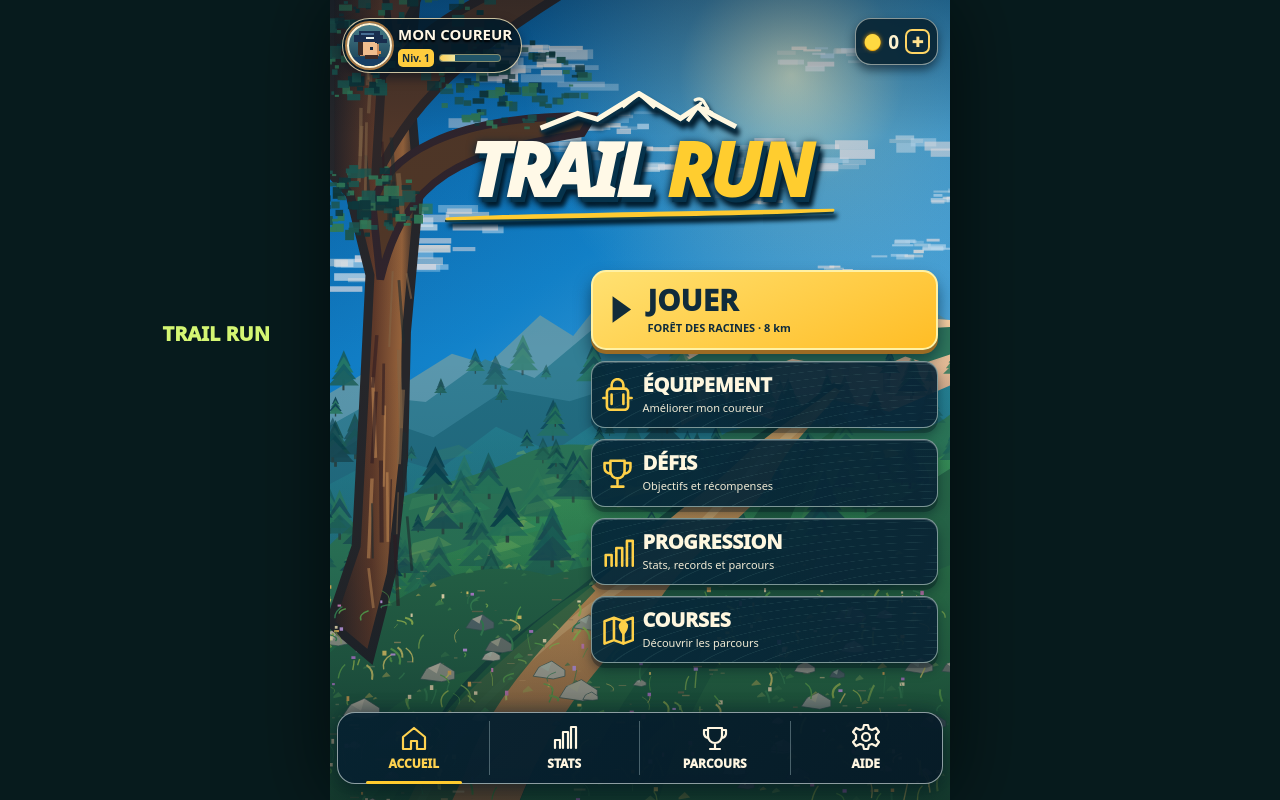
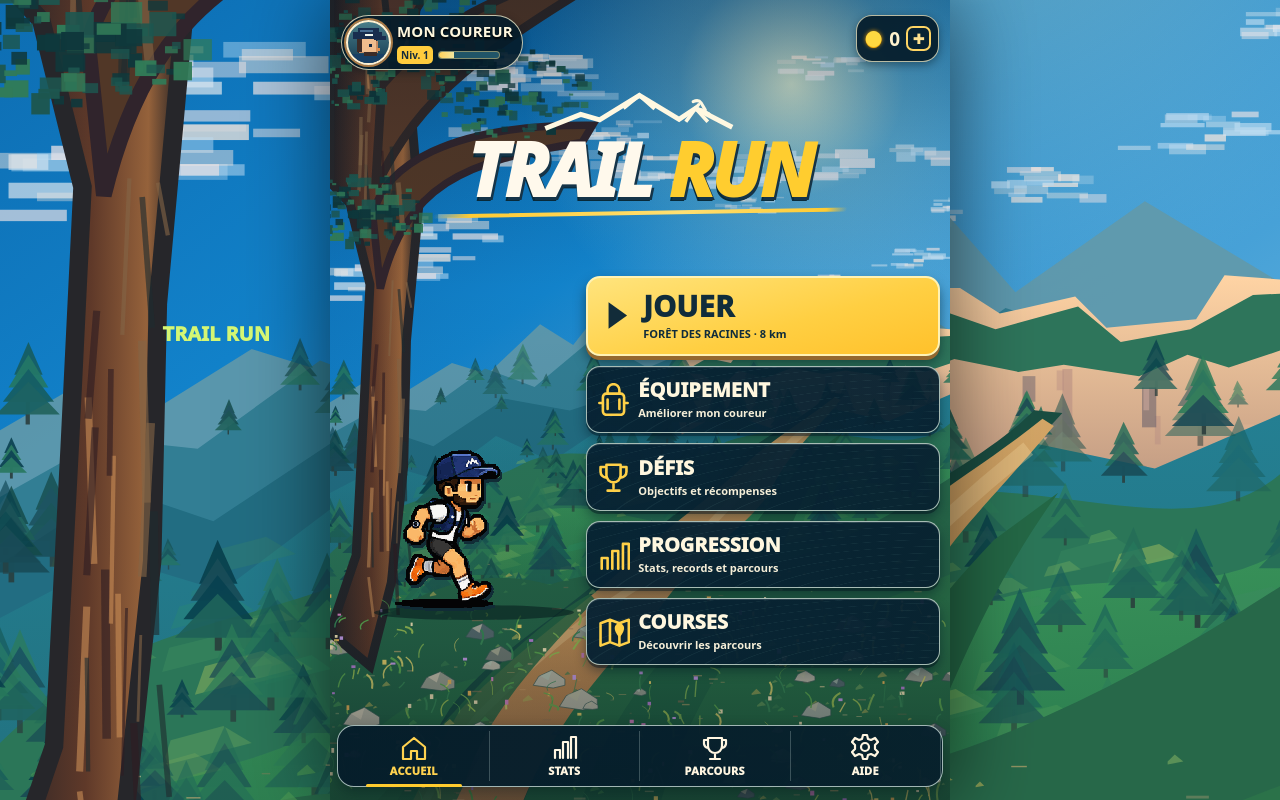
Before and after one commit to AlbBris/Jeu-trail, a plain HTML site: page index.html in a window 1280 px wide. Drawn offline with Linux system fonts and the light colour scheme.

Commit message:
V7.2: crisp forest home, animated sharp runner, refined logo/menu/top bar and compact navigation

```diff
--- a/index.html
+++ b/index.html
@@ -10,7 +10,7 @@
 <meta name="description" content="Trail Run : parcours de trail mythiques, pixel art et équipement.">
 <link rel="manifest" href="./manifest.webmanifest">
 <link rel="apple-touch-icon" href="./icons/icon-192.png">
-<title>Trail Run — V7.1</title>
+<title>Trail Run — V7.2</title>
 <style>
 :root{color-scheme:dark;--lime:#d5f777;--teal:#8ce5cb;--text:#f8f8ed;--muted:#b6cfc8;font-family:system-ui,-apple-system,BlinkMacSystemFont,"Segoe UI",sans-serif;-webkit-tap-highlight-color:transparent}
 *{box-sizing:border-box}html,body{margin:0;width:100%;height:100%;background:#071b1d;color:var(--text);overscroll-behavior:none}button{font:inherit;touch-action:manipulation;cursor:pointer}button:disabled{opacity:.42;cursor:default}#app{width:100%;max-width:620px;height:100dvh;min-height:540px;margin:auto;position:relative;isolation:isolate;overflow:hidden;background:#244b4d;box-shadow:0 0 80px #0009}canvas{display:block;width:100%;height:100%;touch-action:none}
@@ -100,7 +100,7 @@
 @media(max-height:735px){.home-brand{margin-top:8px}.home-brand strong{font-size:40px}.home-content{min-height:290px;margin-top:7px}.home-menu{gap:6px}.home-menu button{min-height:50px;padding:5px 7px}.home-menu button.home-primary{min-height:62px}.home-bottom{padding:3px 2px}.home-bottom button{min-height:41px}}
 @media(max-width:345px){.home-content{grid-template-columns:80px minmax(0,1fr)}.home-menu .menu-glyph{flex-basis:20px;font-size:20px}.home-runner-sprite{transform:translateX(-50%) scale(.85)}}
 
-/* TRAIL RUN V7.1 — accueil composition fidèle au concept validé : personnage
+/* TRAIL RUN V7.2 — accueil composition fidèle au concept validé : personnage
    dans le fond, vraie perspective forestière, menu à droite, logo montagne. */
 #app.menu-home #menuLandscape{
  background-image:url('./assets/trail-run-home-v71.svg'),url('./assets/trail-run-forest.svg');
@@ -156,12 +156,157 @@
 @media(max-width:350px){.v71-home .home-content{grid-template-columns:40% 60%;right:8px}.v71-home .home-menu strong{font-size:11px}.v71-home .home-menu small{font-size:8px}.v71-home .menu-glyph{flex-basis:22px}.v71-home .home-menu button{gap:6px}.v71-home .home-profile-info strong{font-size:10px}.v71-home .home-avatar{width:36px;height:36px}.v71-home .home-coin{font-size:12px}}
 
 
-/* V7.1 fine tuning after mobile mockup validation */
+/* V7.2 fine tuning after mobile mockup validation */
 .v71-home .home-avatar{padding:0;display:flex;align-items:center;justify-content:center}
 .v71-home .avatar-pixel{display:block;width:100%;height:100%;line-height:0}
 .v71-home .avatar-pixel svg{width:100%;height:100%;display:block;image-rendering:pixelated}
 .v71-home .home-menu button:not(.home-primary)::before{content:'';position:absolute;inset:0;pointer-events:none;border-radius:inherit;opacity:.08;background:repeating-radial-gradient(ellipse at 104% 135%,transparent 0,transparent 12px,#a7eadc 13px,#a7eadc 14px,transparent 15px,transparent 28px)}
 .v71-home .home-menu button:focus-visible,.v71-home .home-bottom button:focus-visible{outline:3px solid #fdd448;outline-offset:3px}
+
+/* V7.2 — Netteté native, décor forestier vectoriel détaillé et coureur distinct. */
+#app.menu-home #menuLandscape{
+ background-image:url('./assets/trail-run-home-v71.svg?v=72');
+ background-color:#176b84;
+ background-repeat:no-repeat;
+ background-size:cover;
+ background-position:33% 47%;
+ image-rendering:auto;
+ filter:none;
+ transform:none;
+}
+#app.menu-home #veil{
+ background:linear-gradient(180deg,rgba(3,18,29,.25) 0%,rgba(4,25,35,.08) 18%,transparent 36%,rgba(1,20,29,.06) 61%,rgba(5,21,28,.20) 80%,rgba(4,18,26,.49) 100%);
+ backdrop-filter:none;
+}
+#app.menu-home .v71-home .home-runner-stand{display:block;isolation:isolate}
+#app.menu-home .v71-home .home-runner-stand::before{
+ content:''!important;display:block!important;position:absolute;
+ left:17%;width:78%;height:15px;bottom:89px;
+ border-radius:100%;background:rgba(6,28,29,.57);
+ filter:none;transform:skewX(-12deg);z-index:0;
+}
+#app.menu-home .v71-home .home-runner-sprite{
+ display:block!important;position:absolute;z-index:1;
+ width:148px;height:208px;
+ left:46%;bottom:97px;
+ transform:translateX(-50%);
+ background-image:url('./sprites/coureur-animations.png?v=72');
+ background-size:888px 624px;
+ background-position:0 0;
+ background-repeat:no-repeat;
+ image-rendering:pixelated;
+ -webkit-image-rendering:pixelated;
+ filter:drop-shadow(2px 3px 0 #112c36);
+ animation:trailRunV72 .85s steps(6) infinite;
+ transform-origin:bottom center;
+}
+@keyframes trailRunV72{from{background-position:0 0}to{background-position:-888px 0}}
+#app.menu-home .v71-home .home-badge{display:none!important}
+#app.menu-home .v71-home .home-brand{filter:none;left:9%;right:9%;top:clamp(91px,11.6%,135px)}
+#app.menu-home .v71-home .home-mountain-mark{
+ width:59%;height:44px;filter:none;overflow:visible;
+}
+#app.menu-home .v71-home .home-brand strong{
+ font-size:clamp(44px,11.5vw,73px);
+ letter-spacing:-2.1px;
+ color:#fff9ec;
+ text-shadow:2px 3px 0 #153448,0 4px 0 #082a39;
+ filter:none;
+}
+#app.menu-home .v71-home .home-brand-line{
+ height:4px;width:81%;
+ border-radius:5px;
+ background:linear-gradient(90deg,transparent 0%,#ffcb32 9%,#ffe074 60%,#ffcb32 95%,transparent);
+ transform:skewX(-17deg) rotate(-1deg);
+ box-shadow:none;
+}
+#app.menu-home .v71-home .home-content{
+ top:clamp(220px,29%,327px);
+ bottom:max(91px,calc(env(safe-area-inset-bottom) + 80px));
+ grid-template-columns:42% minmax(0,58%);
+ right:10px;
+}
+#app.menu-home .v71-home .home-menu{
+ gap:clamp(8px,1.28vh,14px);
+}
+#app.menu-home .v71-home .home-menu button{
+ border:1px solid rgba(221,239,225,.75);
+ background:linear-gradient(120deg,rgba(7,34,51,.97),rgba(8,33,48,.95));
+ box-shadow:0 3px 0 rgba(2,17,29,.42),0 6px 12px #00152275,inset 0 1px rgba(255,255,255,.13);
+ border-radius:14px;
+ padding:8px 10px;
+}
+#app.menu-home .v71-home .home-menu button:not(.home-primary)::before{opacity:.055}
+#app.menu-home .v71-home .home-menu button.home-primary{
+ background:linear-gradient(165deg,#ffe47d 0%,#ffcf42 59%,#ffc12b 100%);
+ border:2px solid #fff2b4;
+ box-shadow:0 4px 0 #94682f,0 7px 12px rgba(0,25,32,.52);
+ color:#102c3b;
+}
+#app.menu-home .v71-home .home-menu strong{
+ font-weight:950;
+ letter-spacing:0;
+ font-size:clamp(12px,3.35vw,20px);
+}
+#app.menu-home .v71-home .home-menu small{
+ font-size:clamp(9px,2.45vw,11px);
+ font-weight:550;line-height:1.25;opacity:.96;
+}
+#app.menu-home .v71-home .home-primary strong{
+ font-size:clamp(21px,5.85vw,29px)!important;
+ letter-spacing:.25px;
+}
+#app.menu-home .v71-home .home-bottom{
+ background:linear-gradient(120deg,rgba(6,29,43,.97),rgba(7,32,44,.96));
+ min-height:61px;border-radius:17px;
+ border:1px solid rgba(218,238,232,.73);
+ padding:5px 1px;
+ box-shadow:0 5px 14px rgba(2,18,27,.38);
+ bottom:max(13px,env(safe-area-inset-bottom));
+}
+#app.menu-home .v71-home .home-bottom button{
+ min-height:50px;gap:3px;
+ border-right:1px solid rgba(213,232,228,.25);
+ letter-spacing:.25px;
+ font-size:clamp(9px,2.25vw,11px);
+}
+#app.menu-home .v71-home .home-bottom button.active::after{bottom:-6px}
+#app.menu-home .v71-home .home-topbar{top:max(15px,env(safe-area-inset-top));left:11px;right:11px}
+#app.menu-home .v71-home .home-profile{
+ background:rgba(5,28,42,.91);
+ box-shadow:0 3px 9px rgba(0,20,30,.41);
+ border:1px solid rgba(234,232,201,.82);
+}
+#app.menu-home .v71-home .home-coin{
+ background:rgba(5,28,42,.92);
+ box-shadow:0 3px 9px rgba(0,20,30,.4);
+ border:1px solid rgba(235,230,194,.78);
+}
+#app.menu-home .v71-home .home-profile-info strong{letter-spacing:.15px;color:#fff8de}
+@media(max-height:740px){
+ #app.menu-home .v71-home .home-content{top:26%;bottom:max(75px,calc(env(safe-area-inset-bottom) + 72px))}
+ #app.menu-home .v71-home .home-runner-sprite{bottom:76px;width:124px;height:174px;background-size:744px 522px;animation-name:trailRunV72Compact}
+ #app.menu-home .v71-home .home-runner-stand::before{bottom:71px}
+ #app.menu-home .v71-home .home-menu button{padding:6px 8px}
+ #app.menu-home .v71-home .home-brand{top:clamp(68px,10%,94px)}
+ #app.menu-home .v71-home .home-bottom{min-height:55px;padding:3px 1px}
+ #app.menu-home .v71-home .home-bottom button{min-height:47px}
+}
+@keyframes trailRunV72Compact{from{background-position:0 0}to{background-position:-744px 0}}
+@media(max-width:350px){
+ #app.menu-home .v71-home .home-content{grid-template-columns:40% 60%;right:7px}
+ #app.menu-home .v71-home .home-runner-sprite{width:118px;height:165px;background-size:708px 495px;animation-name:trailRunV72Small}
+ #app.menu-home .v71-home .home-menu strong{font-size:11px}
+}
+@keyframes trailRunV72Small{from{background-position:0 0}to{background-position:-708px 0}}
+@media(prefers-reduced-motion:reduce){#app.menu-home .v71-home .home-runner-sprite{animation:none}}
+html:has(#app.menu-home),body:has(#app.menu-home){
+ background-color:#0a3445;
+ background-image:url('./assets/trail-run-home-v71.svg?v=72');
+ background-size:cover;
+ background-position:33% 47%;
+}
+
 </style>
 </head>
 <body>
@@ -169,7 +314,7 @@
 <canvas id="game" aria-label="Trail Run, course en vue latérale. Glissez vers le haut pour sauter et vers le bas pour vous baisser."></canvas>
 <div id="menuLandscape" aria-hidden="true"></div>
 <div id="veil"></div>
-<div id="header"><div class="logo">TRAIL <b>RUN <span class="version">V7.1</span></b></div><div class="bank">🟡 <span id="bank">0</span></div></div>
+<div id="header"><div class="logo">TRAIL <b>RUN <span class="version">V7.2</span></b></div><div class="bank">🟡 <span id="bank">0</span></div></div>
 <div id="hud"><div class="hudtitle"><span id="courseName">FORÊT DES RACINES</span><span id="distance">0 / 8 km</span></div><div class="track"><b id="progress"></b></div><div class="routeinfo"><span id="sectionLabel">Départ</span><span id="altLabel">Profil arcade</span></div><canvas id="routeProfile" width=340 height=38 aria-label="Profil altimétrique simplifié et progression"></canvas><div id="backyardHud" aria-live="polite"><span class="by-num" id="byLap">BOUCLE 01 / 25</span><span class="by-clock" id="byClock">00 / 60 min</span><span class="by-label" id="byDplus">+180 m D+</span></div><div class="hudrow"><span id="hearts">❤️❤️❤️</span><span>⚡ <span class="energy"><b id="energy"></b></span></span><span id="wallet">🟡 0</span><button id="pause" class="pause" aria-label="Pause">Ⅱ</button></div></div>
 <main id="panel"></main>
 <div id="controls"><div class="buttons"><button id="duck" class="control" aria-label="Se baisser">↓<small>SE BAISSER</small></button><button id="jump" class="control" aria-label="Sauter">↑<small>SAUTER</small></button></div><div class="buttons"><button id="boost" class="control boost" aria-label="Accélérer">⚡<small>SPRINT</small></button></div></div>
@@ -305,7 +450,7 @@ function home(){
     <i class="home-brand-line"></i>
   </div>
   <div class="home-content">
-   <div class="home-runner-stand" aria-hidden="true"></div>
+   <div class="home-runner-stand" aria-hidden="true"><span class="home-runner-sprite"></span></div>
    <nav class="home-menu" aria-label="Menu principal">
      <button class="home-primary" id="homePlay">
        <span class="menu-glyph">${homeIcon('play')}</span>
@@ -616,7 +761,7 @@ function drawViaduct(x,y,s=.85,behind=false){ctx.save();ctx.translate(x,y);ctx.g
   for(const px of [-78,-22,48,108]){ctx.fillStyle=behind?'#82909b':'#c7d0d6';ctx.beginPath();ctx.moveTo((px-5)*s,8*s);ctx.lineTo((px+5)*s,8*s);ctx.lineTo((px+2)*s,73*s);ctx.lineTo((px-2)*s,73*s);ctx.closePath();ctx.fill()}
   for(const px of [-72,56]){ctx.fillStyle=behind?'#c4c9ce':'#eff4f5';ctx.beginPath();ctx.moveTo((px-3)*s,-1*s);ctx.lineTo((px-2)*s,-83*s);ctx.lineTo((px+2)*s,-83*s);ctx.lineTo((px+4)*s,-1*s);ctx.closePath();ctx.fill();ctx.strokeStyle=behind?'#a4b4bd':'#f5fbfc';ctx.lineWidth=1.2*s;for(let k=1;k<=5;k++){let off=k*15*s;ctx.beginPath();ctx.moveTo(px*s,-80*s);ctx.lineTo(px*s-off,-2*s);ctx.moveTo(px*s,-80*s);ctx.lineTo(px*s+off,-2*s);ctx.stroke()}}
   ctx.restore();ctx.globalAlpha=1}
-// V7.1 — Aucun pylône ou hauban n'est dessiné par-dessus la photo du viaduc.
+// V7.2 — Aucun pylône ou hauban n'est dessiné par-dessus la photo du viaduc.
 // Les pylônes du panorama HD suffisent ; le garde-corps de la piste est conservé.
 function millauBridge(c=run?.course||COURSES[selected],world=run?.x||0){
  return c.mode==='millau'&&sectionFor(c,world)?.surface==='bridge';
@@ -662,7 +807,7 @@ function drawCourseLandmarks(c,prog,st){
   ctx.fillStyle='rgba(152,98,65,.34)';ctx.fillRect(W*.08,H*.47,W*.16,H*.12);ctx.fillRect(W*.3,H*.41,W*.2,H*.18);ctx.fillStyle='rgba(117,177,188,.28)';ctx.fillRect(W*.58,H*.67,W*.26,6);ctx.fillStyle='rgba(96,72,55,.3)';ctx.fillRect(W*.58,H*.55,W*.18,H*.1)
  }
 }
-// V7.1 — panoramas originaux en pixel-art pour Millau.
+// V7.2 — panoramas originaux en pixel-art pour Millau.
 // Les couches 2D sont précalculées à résolution réduite. Aucun dessin lourd par frame.
 const MILLAU_VISUAL_ZONES=[
  {km:0,name:'Vallée du Tarn',sky:['#3e8cbd','#9bd3dc','#e9e6ca'],far:['#91a99a','#6f8d8b'],mid:['#708f78','#47755f'],land:'#638c64',stone:'#d6c59d',accent:'#71cbd5'},
@@ -823,7 +968,7 @@ function paintMillauArt(zoneIndex,depth){
 }
 function millauArt(zone,depth){const key=zone+':'+depth;if(!millauArtCache.has(key))millauArtCache.set(key,paintMillauArt(zone,depth));return millauArtCache.get(key)}
 
-// V7.1 — Cinq panoramas HD. Les bandes floues `vallee-*.webp` sous la piste
+// V7.2 — Cinq panoramas HD. Les bandes floues `vallee-*.webp` sous la piste
 // ont été supprimées. Le paysage et le sol sont désormais deux plans distincts.
 const MILLAU_STAGE_LIMITS=[0,5,10,15.7,20,23.7];
 const millauScenes=Array.from({length:5},(_,i)=>{
@@ -981,7 +1126,7 @@ function drawMillauPixelProps(){
 }
 
 
-// V7.1 — Derniers kilomètres en ville : façades millavoises dessinées en Canvas.
+// V7.2 — Derniers kilomètres en ville : façades millavoises dessinées en Canvas.
 // Aucune image basse résolution : bâtiments et public défilent dans le monde.
 function drawMillauCityBackdrop(c){
  const km=kmOf(run?.x||0,c);
@@ -1166,7 +1311,7 @@ function drawGround(){const c=run?.course||COURSES[selected],st=biomeColors();if
    else if(here.name.includes('PIERRIER')){ctx.fillStyle='#7e786d';for(let p=0;p<110;p+=18){ctx.beginPath();ctx.ellipse(x+p,groundY(wx+p)-3,6,2.4,0,0,7);ctx.fill();}}
  }
 }
-// V7.1 : silhouettes végétales détaillées, sans images externes ni hasard à chaque frame.
+// V7.2 : silhouettes végétales détaillées, sans images externes ni hasard à chaque frame.
 function drawLeafMass(px,py,r,palette,seed){
  ctx.save();
  for(let j=0;j<7;j++){
@@ -1377,7 +1522,7 @@ function runnerRigidArm(shoulderX,shoulderY,swing,front,color){
  if(front&&wearing('carbonPoles')){ctx.strokeStyle='#a9d8d4';ctx.lineWidth=1.6;ctx.beginPath();ctx.moveTo(11.8,6.6);ctx.lineTo(8.2,44);ctx.stroke();ctx.strokeStyle='#f4c878';ctx.beginPath();ctx.moveTo(6.8,44);ctx.lineTo(9.6,44);ctx.stroke()}
  ctx.restore();
 }
-// V7.1 — sprite original en pixel-art, basé sur l'analyse image par image de la vidéo fournie.
+// V7.2 — sprite original en pixel-art, basé sur l'analyse image par image de la vidéo fournie.
 // Silhouette compacte, aplats, contours sombres et poses discrètes à cadence arcade.
 function spriteRect(x,y,w,h,color){ctx.fillStyle=color;ctx.fillRect(Math.round(x),Math.round(y),w,h)}
 function spriteBlock(x,y,w,h,color,edge='#182432',border=1){
@@ -1493,7 +1638,7 @@ function spriteCrouch(pal,frame){
  ctx.save();ctx.translate(-15,21);spriteHead(pal);ctx.restore()
 }
 
-// V7.1 : véritable planche de 18 images recadrées de l'illustration validée :
+// V7.2 : véritable planche de 18 images recadrées de l'illustration validée :
 // 6 images course, 6 saut et 6 accroupissement. Les poses ne sont pas interpolées.
 const RUNNER_FRAMES={width:218,height:306,count:6};
 const runnerAtlas=new Image();runnerAtlas.decoding='async';
@@ -1607,7 +1752,7 @@ canvas.addEventListener('pointerdown',e=>{if(screen!=='run'||run?.paused)return;
 canvas.addEventListener('pointerup',e=>{if(!swipe.active||e.pointerId!==swipe.id)return;const dy=e.clientY-swipe.y,dx=e.clientX-swipe.x;swipe.active=false;if(Math.abs(dy)>28&&Math.abs(dy)>Math.abs(dx)*.75){if(dy<0)jump();else duck()}else if(Math.abs(dy)<20&&Math.abs(dx)<30)jump()});
 canvas.addEventListener('pointercancel',()=>swipe.active=false);
 $('#jump').addEventListener('pointerdown',e=>{e.preventDefault();jump()});$('#duck').addEventListener('pointerdown',e=>{e.preventDefault();duck()});
-// V7.1 : les commandes se comportent comme des boutons natifs iOS, sans sélection ni menu contextuel.
+// V7.2 : les commandes se comportent comme des boutons natifs iOS, sans sélection ni menu contextuel.
 const controlZone=$('#controls'),boostButton=$('#boost');
 for(const name of ['contextmenu','selectstart','dragstart'])controlZone.addEventListener(name,e=>e.preventDefault());
 const preventTouchDefault=e=>{if(e.cancelable)e.preventDefault()};
```
